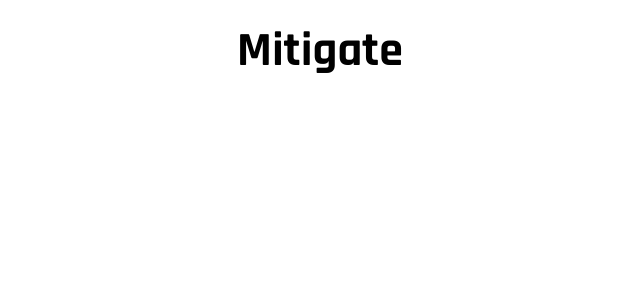
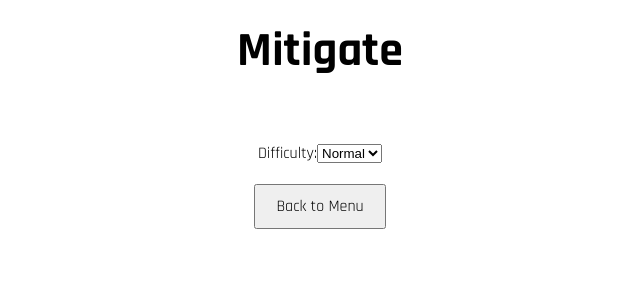
Before and after one commit to TLU-DTI/Test-Ryhm1, a React (Create React App) app in the folder mitigate-app/: page /settings in a window 1280 px wide. Before the commit this address had no page. Shown: the top 300 px of the page, without its empty margins (320-960 px from the left). Built offline with nearby package versions, Linux system fonts and the light colour scheme.

Commit message:
Settings
Working difficulty settings + new settings component.

```diff
--- a/mitigate-app/src/App.js
+++ b/mitigate-app/src/App.js
@@ -4,6 +4,7 @@ import { DndProvider } from 'react-dnd';
 import { HTML5Backend } from 'react-dnd-html5-backend';
 import './App.css';
 import GamePage from './components/GamePage';
+import Settings from './components/Settings';
 
 const cardImages1 = [
   { src: "/img/Mitigation cards/1.png", attributes: { scope: 5, quality: 5, time: -5, money: 0 } },
@@ -151,10 +152,16 @@ function App() {
       <div className="App">
         <div className="app-header"><h1>Mitigate</h1></div>
         <br />
-        {location.pathname === '/' && <button onClick={shuffleCards}>New game</button>}
+        {location.pathname === '/' && (
+          <>
+            <button onClick={shuffleCards}>New game</button>
+            <button onClick={() => navigate('/settings')}>Settings</button>
+          </>
+        )}
         <Routes>
           <Route path="/" element={<div></div>} />
           <Route path="/game" element={<GamePage cards={cards} />} />
+          <Route path="/settings" element={<Settings />} />
         </Routes>
       </div>
     </DndProvider>
--- a/mitigate-app/src/components/GamePage.js
+++ b/mitigate-app/src/components/GamePage.js
@@ -2,7 +2,7 @@ import React, { useState, useEffect } from 'react';
 import { useNavigate } from 'react-router-dom';
 import { useDrag, useDrop } from 'react-dnd';
 import Stats from './Stats';
-import GameEndScreen from './GameEndScreen'; // Import the GameEndScreen component
+import GameEndScreen from './GameEndScreen';
 import './GamePage.css';
 
 const ItemTypes = {
@@ -64,25 +64,31 @@ const RiskCard = ({ card, onDrop, openModal }) => {
 };
 
 const GamePage = ({ cards }) => {
+  const navigate = useNavigate();
+  const difficulty = localStorage.getItem('difficulty') || 'normal';
+  const initialStats = {
+    easy: { scope: 60, quality: 60, time: 60, money: 60 },
+    normal: { scope: 50, quality: 50, time: 50, money: 50 },
+    hard: { scope: 40, quality: 40, time: 40, money: 40 },
+  };
+
   const [round, setRound] = useState(1);
   const [riskCards, setRiskCards] = useState([]);
   const [mitigationCards, setMitigationCards] = useState([]);
   const [playedMitigationCards, setPlayedMitigationCards] = useState([]);
   const [modalImage, setModalImage] = useState(null);
-  const [stats, setStats] = useState({ scope: 40, quality: 40, time: 40, money: 40 });  // Initial stats
+  const [stats, setStats] = useState(initialStats[difficulty]);
   const [tempStats, setTempStats] = useState({ scope: 0, quality: 0, time: 0, money: 0 });
-  const [gameOver, setGameOver] = useState(false); // New state for game over
-  const navigate = useNavigate();
+  const [gameOver, setGameOver] = useState(false);
 
   useEffect(() => {
-    console.log("Cards prop:", cards);
     if (cards && cards.length > 0) {
       drawNewCards();
     }
   }, [cards]);
 
   useEffect(() => {
-    if (round > 12 || Object.values(stats).some(stat => stat <= 0)) {
+    if (round > 12 || Object.values(stats).some(stat => stat < 25)) {
       setGameOver(true);
     } else {
       drawNewCards();
@@ -109,7 +115,6 @@ const GamePage = ({ cards }) => {
   };
 
   const drawNewCards = () => {
-    console.log("Drawing new cards...");
     const { risk: riskCount, mitigation: mitigationCount } = getCardCounts();
     const riskCards = cards.filter(card => card.src.includes('/Risk cards/'));
     const availableMitigationCards = cards.filter(card => card.src.includes('/Mitigation cards/') && !playedMitigationCards.includes(card.id));
@@ -122,8 +127,6 @@ const GamePage = ({ cards }) => {
     }
 
     const newMitigationCards = availableMitigationCards.slice(0, mitigationCount);
-    console.log("New risk cards:", newRiskCards);
-    console.log("New mitigation cards:", newMitigationCards);
     setRiskCards(newRiskCards);
     setMitigationCards(newMitigationCards);
   };
@@ -152,23 +155,17 @@ const GamePage = ({ cards }) => {
         newTempStats.money += riskCard.droppedMitigationCard.attributes.money;
 
         if (riskCardWentThrough) {
-          console.log(`Risk card ${riskCard.id} went through and a mitigation card was placed.`);
           newTempStats.scope += riskCard.attributes.scope;
           newTempStats.quality += riskCard.attributes.quality;
           newTempStats.time += riskCard.attributes.time;
           newTempStats.money += riskCard.attributes.money;
-        } else {
-          console.log(`Risk card ${riskCard.id} did not go through but a mitigation card was placed.`);
         }
       } else {
         if (riskCardWentThrough) {
-          console.log(`Risk card ${riskCard.id} went through without a mitigation card placed.`);
           newTempStats.scope += riskCard.attributes.scope;
           newTempStats.quality += riskCard.attributes.quality;
           newTempStats.time += riskCard.attributes.time;
           newTempStats.money += riskCard.attributes.money;
-        } else {
-          console.log(`Risk card ${riskCard.id} did not go through.`);
         }
       }
     });
@@ -185,7 +182,6 @@ const GamePage = ({ cards }) => {
   };
 
   const handleDrop = (mitigationCardId, riskCardId) => {
-    console.log(`Dropped mitigation card ${mitigationCardId} on risk card ${riskCardId}`);
     const droppedCard = mitigationCards.find(card => card.id === mitigationCardId);
     const riskCard = riskCards.find(card => card.id === riskCardId);
 
@@ -203,7 +199,7 @@ const GamePage = ({ cards }) => {
         money: prevTempStats.money + droppedCard.attributes.money + riskCard.attributes.money
       }));
     } else {
-      console.error(`Mitigation card with id ${mitigationCardId} not found`);
+      console.error(`Mitigation card with id ${mitigationCardId} or risk card with id ${riskCardId} not found`);
     }
   };
 
@@ -231,14 +227,14 @@ const GamePage = ({ cards }) => {
       <Stats stats={stats} />
       <div className="cards-container">
         <div className="risk-cards-container">
-          {riskCards.map(card => (
+          {riskCards.map(card => card ? (
             <RiskCard key={card.id} card={card} onDrop={handleDrop} openModal={openModal} />
-          ))}
+          ) : null)}
         </div>
         <div className="mitigation-cards">
-          {mitigationCards.map(card => (
+          {mitigationCards.map(card => card ? (
             <MitigationCard key={card.id} card={card} openModal={openModal} />
-          ))}
+          ) : null)}
         </div>
       </div>
       {modalImage && (
--- /dev/null
+++ b/mitigate-app/src/components/Settings.css
@@ -0,0 +1,3 @@
+.settings {
+    padding: 20px;
+  }
--- /dev/null
+++ b/mitigate-app/src/components/Settings.js
@@ -0,0 +1,36 @@
+import React, { useState, useEffect } from 'react';
+import { useNavigate } from 'react-router-dom';
+import './Settings.css';
+
+const Settings = () => {
+  const [difficulty, setDifficulty] = useState('normal');
+  const navigate = useNavigate();
+
+  useEffect(() => {
+    const savedDifficulty = localStorage.getItem('difficulty') || 'normal';
+    setDifficulty(savedDifficulty);
+  }, []);
+
+  const handleDifficultyChange = (event) => {
+    const selectedDifficulty = event.target.value;
+    setDifficulty(selectedDifficulty);
+    localStorage.setItem('difficulty', selectedDifficulty);
+  };
+
+  return (
+    <div className="settings">
+      <label>
+        Difficulty:
+        <select value={difficulty} onChange={handleDifficultyChange}>
+          <option value="easy">Easy</option>
+          <option value="normal">Normal</option>
+          <option value="hard">Hard</option>
+        </select>
+        <br></br>
+      </label>
+      <button className="back-menu-button" onClick={() => navigate('/')}>Back to Menu</button>
+    </div>
+  );
+};
+
+export default Settings;
```
